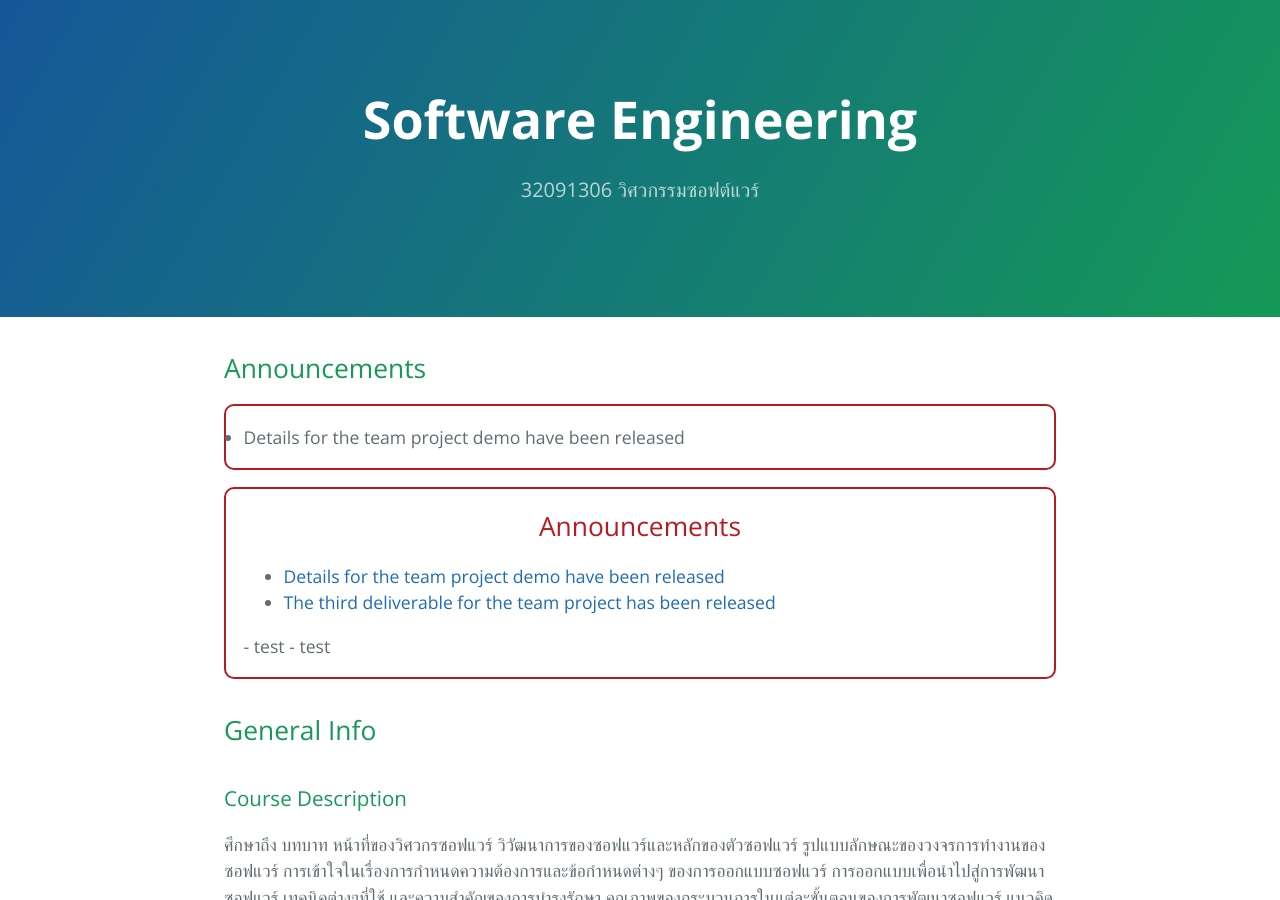
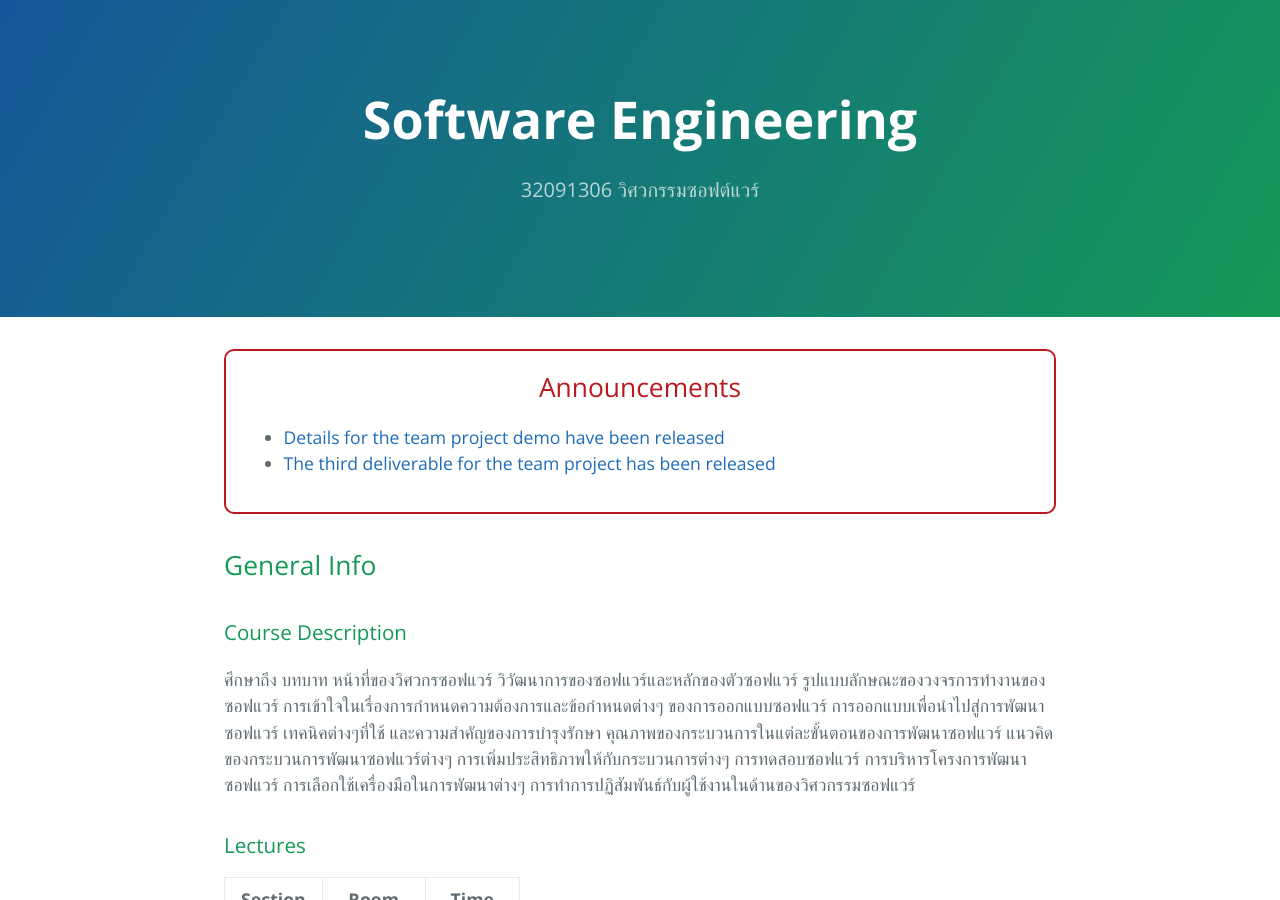
Before and after one commit to pratch/ml_course, a Jekyll site: the page built from index.md, in a window 1280 px wide and 900 px high. Built offline with Jekyll 4.4.1, drawn with Linux system fonts in a browser that asks for light colours.

Commit message:
Update index.md

```diff
--- a/index.md
+++ b/index.md
@@ -4,21 +4,12 @@ description: 32091306 วิศวกรรมซอฟต์แวร์
 layout: default
 ---
 
-## Announcements
-- Details for the team project demo have been released
-{: class="course-announcements"}
-
 <div class="course-announcements">
   <h2 id="announcements">Announcements</h2>
-
   <ul>
-    <li><a href="https://piazza.com/class/jc3tyv6ot2s2ot?cid=192">Details for the team project demo have been released</a></li>
-    <li><a href="https://piazza.com/class/jc3tyv6ot2s2ot?cid=173">The third deliverable for the team project has been released</a></li>
+    <li><a href="">Details for the team project demo have been released</a></li>
+    <li><a href="">The third deliverable for the team project has been released</a></li>
   </ul>
-
-  - test
-  - test
-
 </div>
 
 
```
